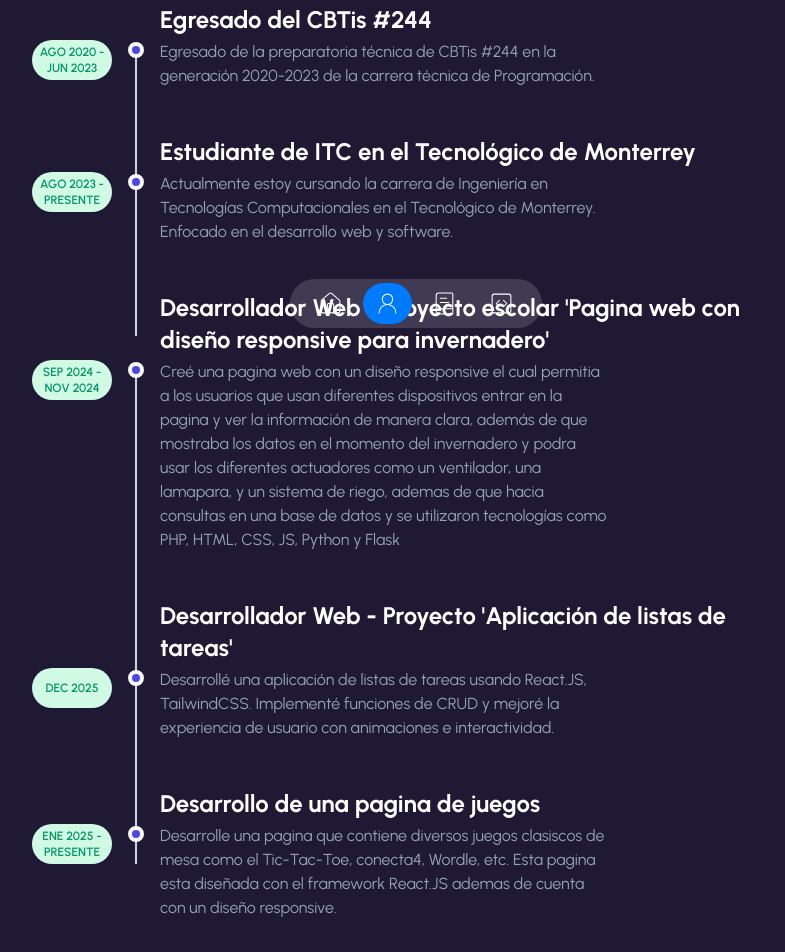
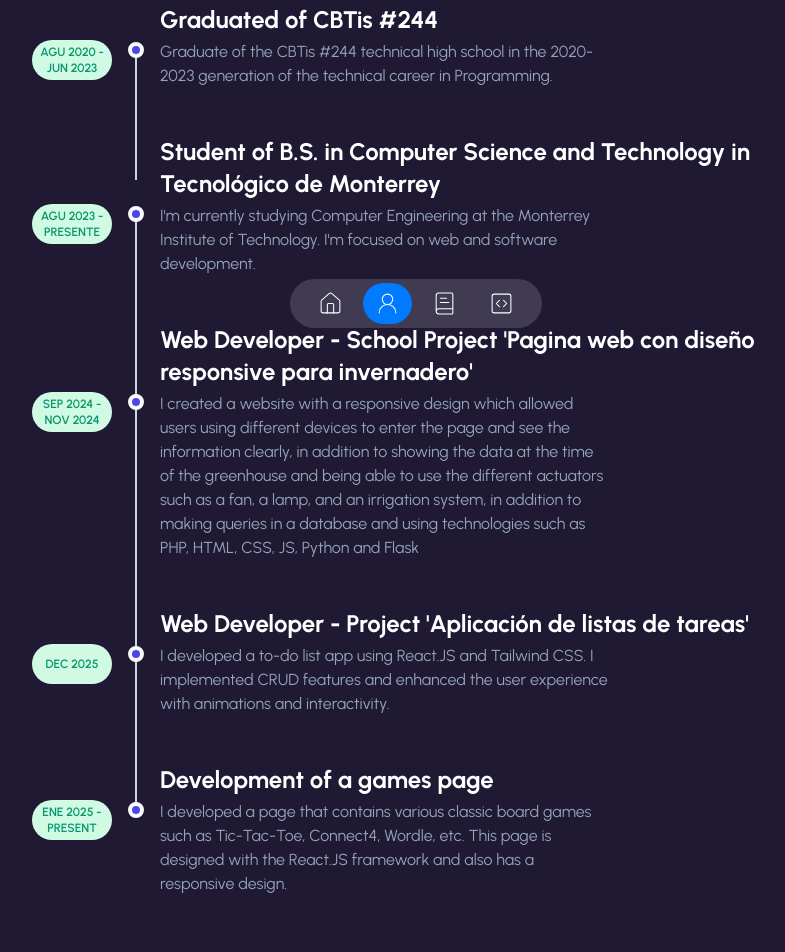
Before and after one commit to JesusWor/landing-pagejesusescobar, a Next.js app: page /about-me in a window 1280 px wide. Shown: the part 432-1384 px from the top of the page, without its empty margins (224-1009 px from the left). Built offline with nearby package versions, Linux system fonts and the light colour scheme.

Commit message:
Traducir todo

```diff
--- a/app/(routes)/about-me/page.tsx
+++ b/app/(routes)/about-me/page.tsx
@@ -8,8 +8,8 @@ const PageAboutMe = () => {
         <>
             <TransitionPage />
             <Container>
-                <h1 className="text-2xl leading-tight text-center md:text-left md:text-5xl md:mt-10">Toda mi{' '}
-                    <span className="font-bold text-secondary">trayectoria profesional</span>
+                <h1 className="text-2xl leading-tight text-center md:text-left md:text-5xl md:mt-10">My{' '}
+                    <span className="font-bold text-secondary">carrer</span>
                 </h1>
 
                 <CounterServices />
--- a/app/(routes)/portfolio/page.tsx
+++ b/app/(routes)/portfolio/page.tsx
@@ -12,9 +12,9 @@ const PortfolioPage = () => {
                 <CircleImage />
 
                 <div className="flex flex-col justify-center h-full">
-                    <h1 className="text-2xl leading-tight text-center md:text-4xl md:mb-5">Mis ultimos{" "}
+                    <h1 className="text-2xl leading-tight text-center md:text-4xl md:mb-5">My lastest{" "}
                         <span className="text-secondary font-bold">
-                            proyectos realizados
+                            completed projects
                         </span>
                     </h1>
 
--- a/app/(routes)/services/page.tsx
+++ b/app/(routes)/services/page.tsx
@@ -16,9 +16,9 @@ const ServicesPage = () => {
             <div className="grid items-center justify-center h-screen max-w-5xl gap-6 mx-auto md:grid-cols-2 md:px-20">
                 <div className="max-w-[450px] mt-40 md:mt-0">
                     <h1 className="text-2xl leading-tight text-center md:text-left md:text-4xl md:mb-5">
-                        Mis{" "}
+                        My{" "}
                         <span className="font-bold text-secondary">
-                            servicios
+                            services
                         </span>
                     </h1>
                     <p className="mb-3 text-xl text-gray-250">
@@ -28,7 +28,7 @@ const ServicesPage = () => {
                         onClick={handleClick}
                         className="px-3 py-2 rounded-lg bg-secondary hover:bg-secondary/65"
                     >
-                        Contacta conmigo
+                        Contact me
                     </button>
                 </div>
 
--- a/data.tsx
+++ b/data.tsx
@@ -51,38 +51,38 @@ export const itemsNavbar = [
 export const dataAboutPage = [
     {
         id: 1,
-        title: "Egresado del CBTis #244",
+        title: "Graduated of CBTis #244",
         subtitle: "",
-        description: "Egresado de la preparatoria técnica de CBTis #244 en la generación 2020-2023 de la carrera técnica de Programación.",
-        date: "Ago 2020 - Jun 2023",
+        description: "Graduate of the CBTis #244 technical high school in the 2020-2023 generation of the technical career in Programming.",
+        date: "Agu 2020 - Jun 2023",
     },
     {
         id: 2,
-        title: "Estudiante de ITC en el Tecnológico de Monterrey",
+        title: "Student of B.S. in Computer Science and Technology in Tecnológico de Monterrey",
         subtitle: "",
-        description: "Actualmente estoy cursando la carrera de Ingeniería en Tecnologías Computacionales en el Tecnológico de Monterrey. Enfocado en el desarrollo web y software.",
-        date: "Ago 2023 - Presente",
+        description: "I'm currently studying Computer Engineering at the Monterrey Institute of Technology. I'm focused on web and software development.",
+        date: "Agu 2023 - Presente",
     },
     {
         id: 3,
-        title: "Desarrollador Web - Proyecto escolar 'Pagina web con diseño responsive para invernadero'",
+        title: "Web Developer - School Project 'Pagina web con diseño responsive para invernadero'",
         subtitle:"",
-        description:"Creé una pagina web con un diseño responsive el cual permitia a los usuarios que usan diferentes dispositivos entrar en la pagina y ver la información de manera clara, además de que mostraba los datos en el momento del invernadero y podra usar los diferentes actuadores como un ventilador, una lamapara, y un sistema de riego, ademas de que hacia consultas en una base de datos y se utilizaron tecnologías como PHP, HTML, CSS, JS, Python y Flask",
+        description:"I created a website with a responsive design which allowed users using different devices to enter the page and see the information clearly, in addition to showing the data at the time of the greenhouse and being able to use the different actuators such as a fan, a lamp, and an irrigation system, in addition to making queries in a database and using technologies such as PHP, HTML, CSS, JS, Python and Flask",
         date:"Sep 2024 - Nov 2024"
     },
     {
         id: 4,
-        title: "Desarrollador Web - Proyecto 'Aplicación de listas de tareas'",
+        title: "Web Developer - Project 'Aplicación de listas de tareas'",
         subtitle: "",
-        description: "Desarrollé una aplicación de listas de tareas usando React.JS, TailwindCSS. Implementé funciones de CRUD y mejoré la experiencia de usuario con animaciones e interactividad.",
+        description: "I developed a to-do list app using React.JS and Tailwind CSS. I implemented CRUD features and enhanced the user experience with animations and interactivity.",
         date: "Dec 2025",
     },
     {
         id: 5,
-        title: "Desarrollo de una pagina de juegos",
+        title: "Development of a games page",
         subtitle: "",
-        description: "Desarrolle una pagina que contiene diversos juegos clasiscos de mesa como el Tic-Tac-Toe, conecta4, Wordle, etc. Esta pagina esta diseñada con el framework React.JS ademas de cuenta con un diseño responsive.",
-        date: "Ene 2025 - Presente"
+        description: "I developed a page that contains various classic board games such as Tic-Tac-Toe, Connect4, Wordle, etc. This page is designed with the React.JS framework and also has a responsive design.",
+        date: "Ene 2025 - Present"
     }
 ];
 
@@ -120,25 +120,25 @@ export const dataCounter = [
 export const serviceData = [
     {
         icon: <Pencil />,
-        title: "Diseño de paginas web",
-        description: "Diseño creativo y profesional de interfaces web intuitivas y atractivas, centradas en la experiencia del usuario",
+        title: "Web page design",
+        description: "Creative and professional design of intuitive and attractive web interfaces, focused on user experience",
     },
     {
         icon: <Computer />,
-        title: "Desarrollo de paginas web",
-        description: "Diseño y desarrollo de sitios web a medida, adaptados a tus necesidades",
+        title: "Web page development",
+        description: "Custom website design and development tailored to your needs",
     },
     {
         icon: <Book />,
-        title: "Métodos responsivos",
-        description: "Adapto tu sitio web para que funcione perfectamente en dispositivos móviles, tablets y computadoras.",
+        title: "Responsive methods",
+        description: "Adapt your website to work perfectly on mobile devices, tablets, and computers.",
     }
 ];
 
 export const dataPortfolio = [
     {
         id: 1,
-        title: "Formulario",
+        title: "Form",
         image: "/image-1.jpg",
         urlGithub: "https://github.com/JesusWor/Proyectos/tree/main/Form",
         urlDemo: "https://quiet-fudge-bfc7c4.netlify.app",
@@ -152,14 +152,14 @@ export const dataPortfolio = [
     },
     {
         id: 3,
-        title: "Sitio de juegos",
+        title: "Video games Webpage",
         image: "/image-3.jpg",
         urlGithub: "https://github.com/JesusWor/Proyectos/tree/main/juegos",
         urlDemo: "https://juegosde1-2jugadores.pages.dev/",
     },
     {
         id: 4,
-        title: "Agenda de tareas",
+        title: "Task manager",
         image: "/image-4.jpg",
         urlGithub: "https://github.com/JesusWor/Proyectos/tree/main/task-assignaments",
         urlDemo: "https://task-assignament.pages.dev/",
```
Also changed, not shown: components/introduction.tsx (+15 -13 lines).
